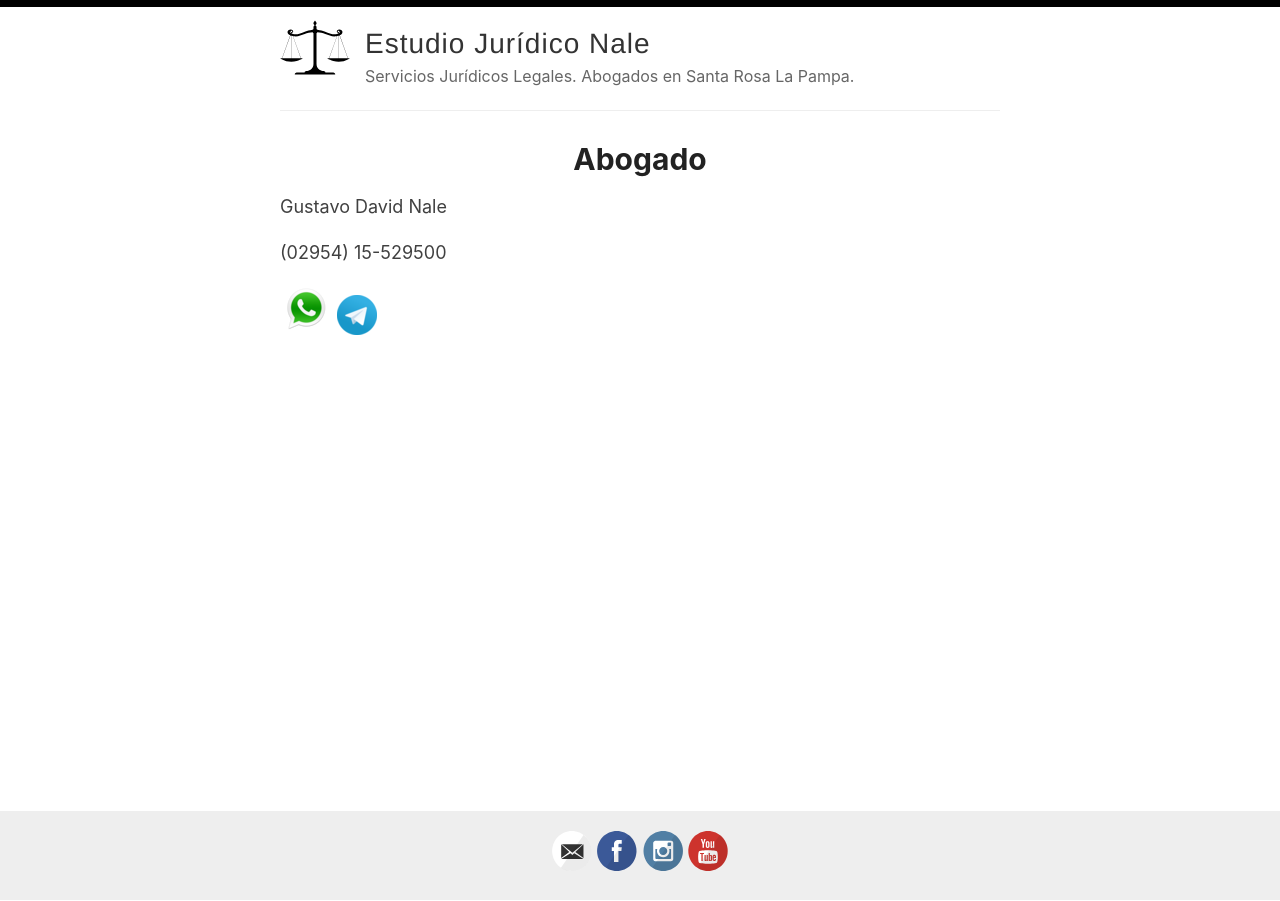
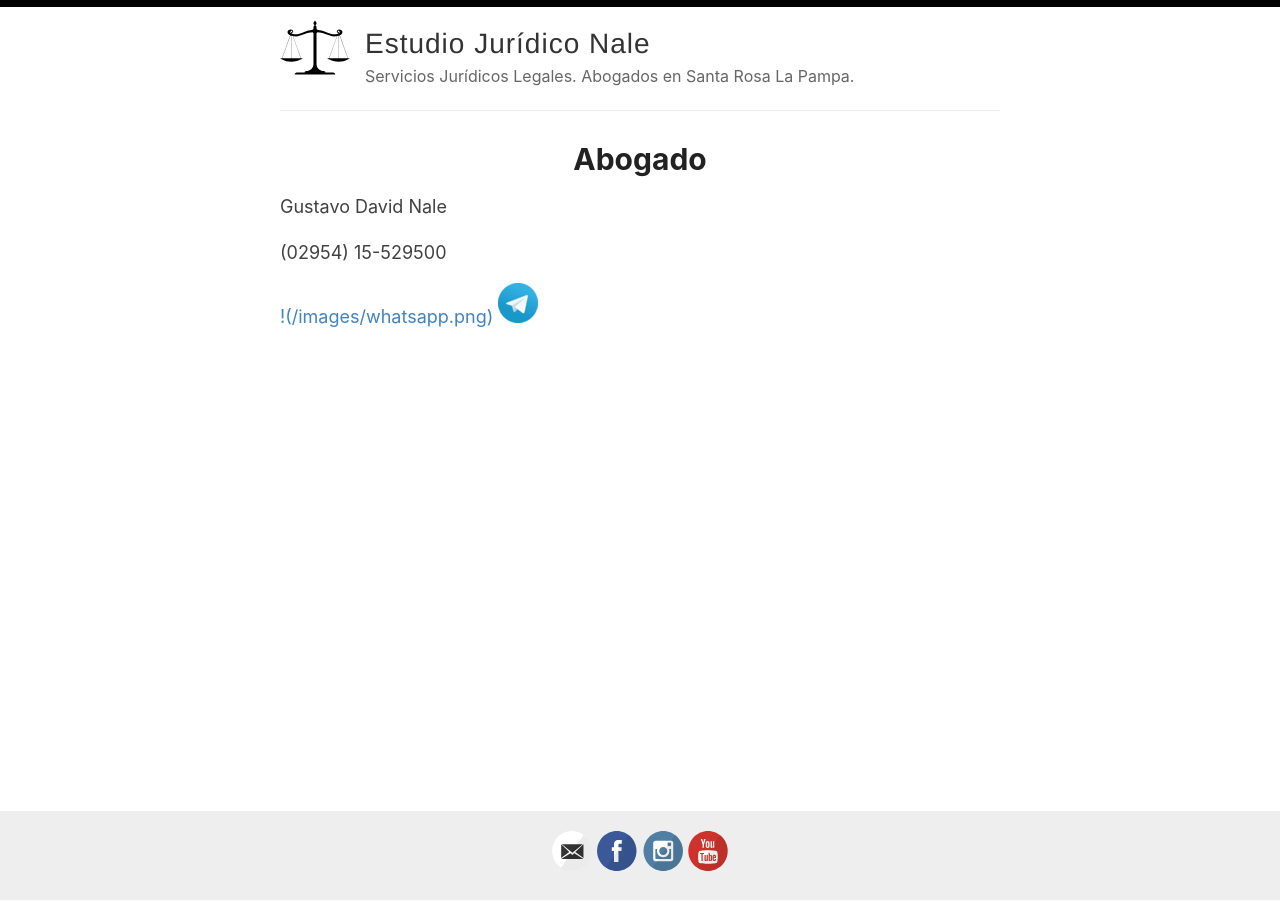
Before and after one commit to gustavonale/estudionale.com, a Jekyll site: the page built from index.md, in a window 1280 px wide. Built offline with Jekyll 4.4.1, drawn with Linux system fonts in a browser that asks for light colours; the list of posts is cut into pages by our own code.

Commit message:
Update index.md

```diff
--- a/index.md
+++ b/index.md
@@ -8,5 +8,5 @@ Gustavo David Nale
 (02954) 15-529500
 
 
-[![](/images/whatsapp.png)](https://wa.me/5492954529500/)
+[!(/images/whatsapp.png)](https://wa.me/5492954529500/)
 [![](/images/telegram.png)](https://t.me/gustavo_ok/)
```
